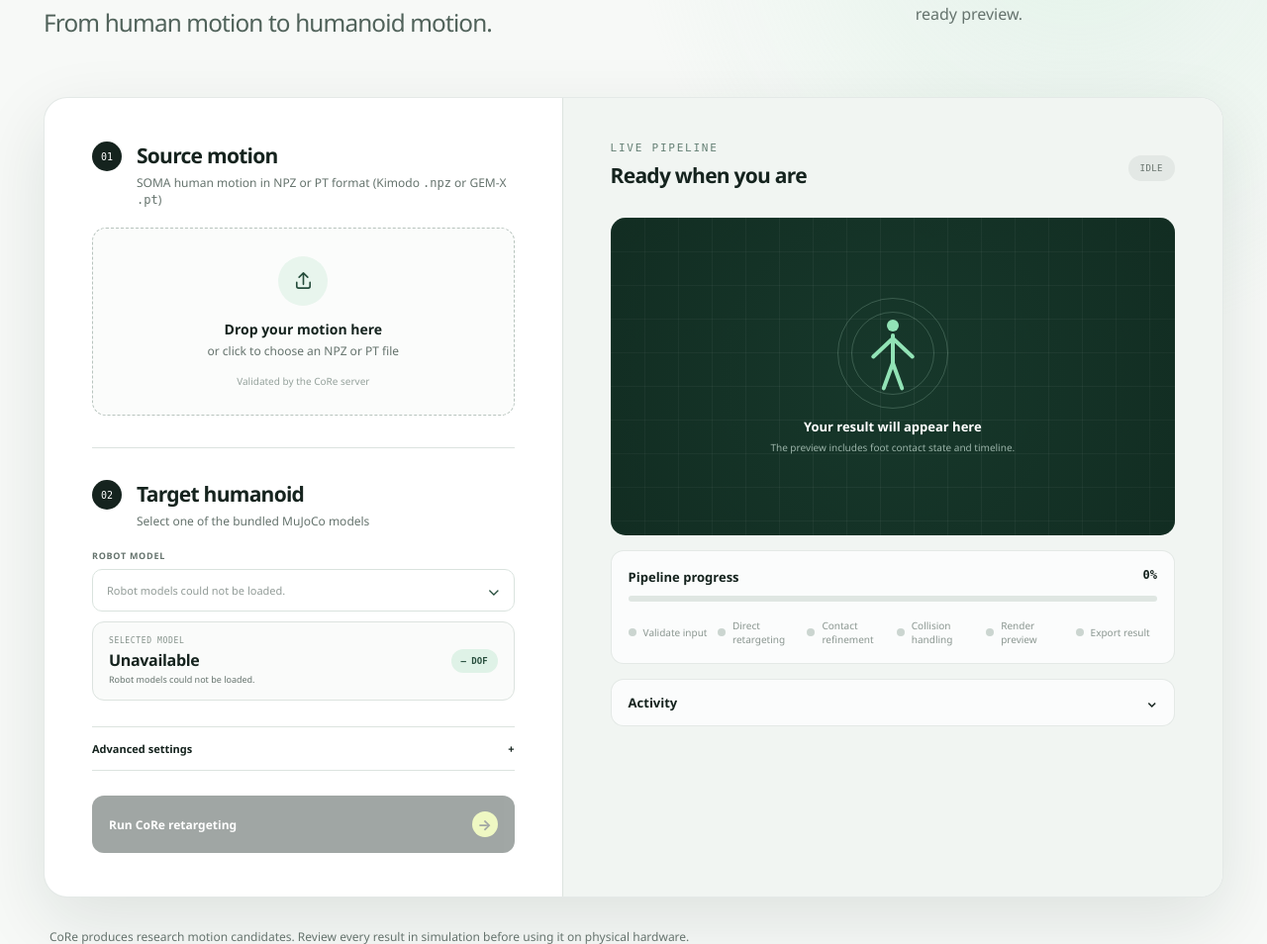
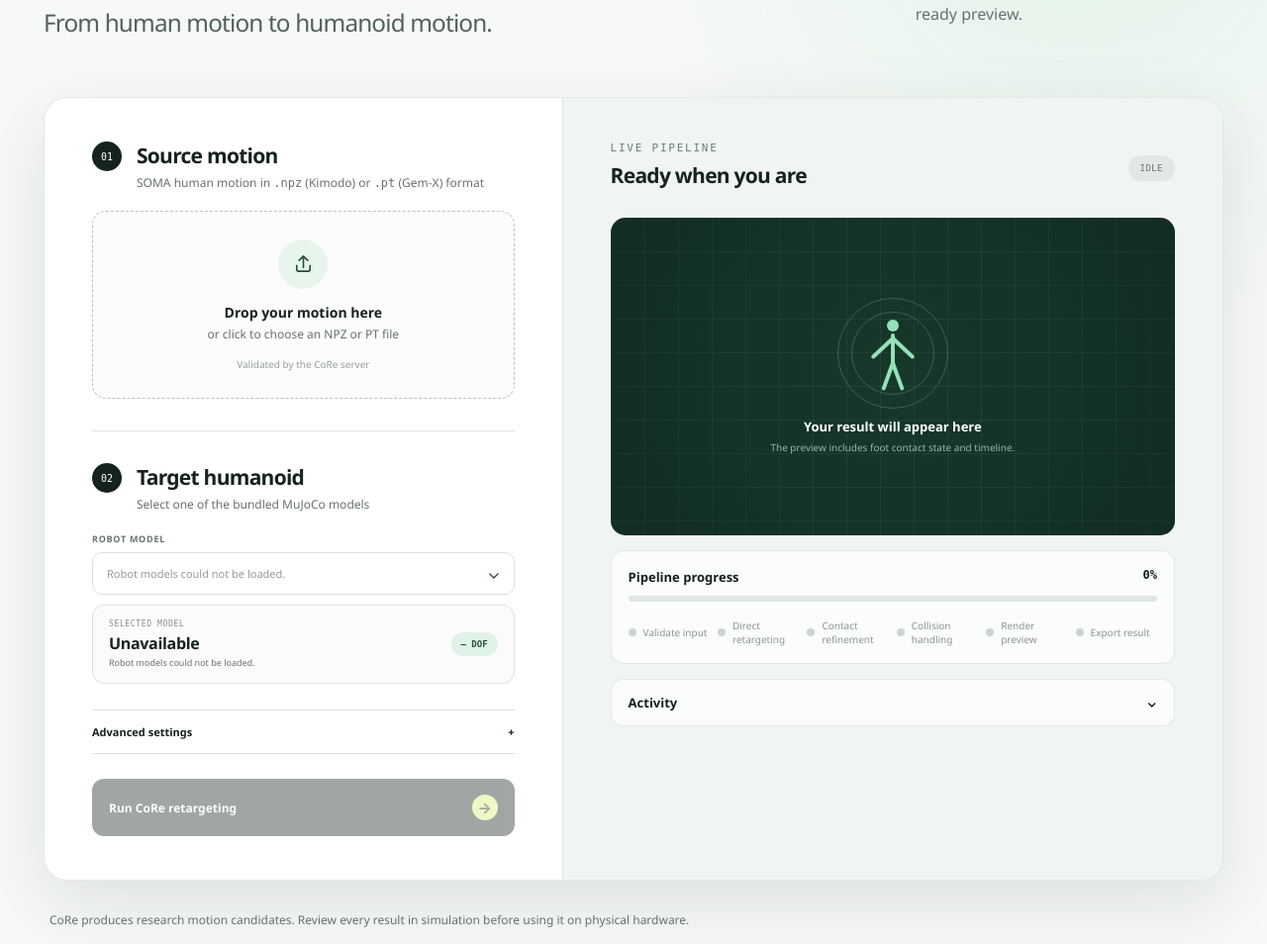
Before and after one commit to tmjeong1103/RIMKit, a Python web app: template src/core_retarget/web/templates/index.html in a window 1280 px wide. Shown: the part 228-1182 px from the top of the page at 99% size. Run offline with Jinja, Linux system fonts and the light colour scheme; the template is opened without the code that fills it, so the values that code supplies are empty.

Commit message:
Refine source format label in web demo

```diff
--- a/src/core_retarget/web/templates/index.html
+++ b/src/core_retarget/web/templates/index.html
@@ -51,7 +51,7 @@
             <span class="step-number">01</span>
             <div>
               <h2>Source motion</h2>
-              <p>SOMA human motion in NPZ or PT format (Kimodo <code>.npz</code> or GEM-X <code>.pt</code>)</p>
+              <p>SOMA human motion in <code>.npz</code> (Kimodo) or <code>.pt</code> (Gem-X) format</p>
             </div>
           </div>
 
```
Also changed, not shown: tests/integration/test_web_app.py (+4 -1 lines).
